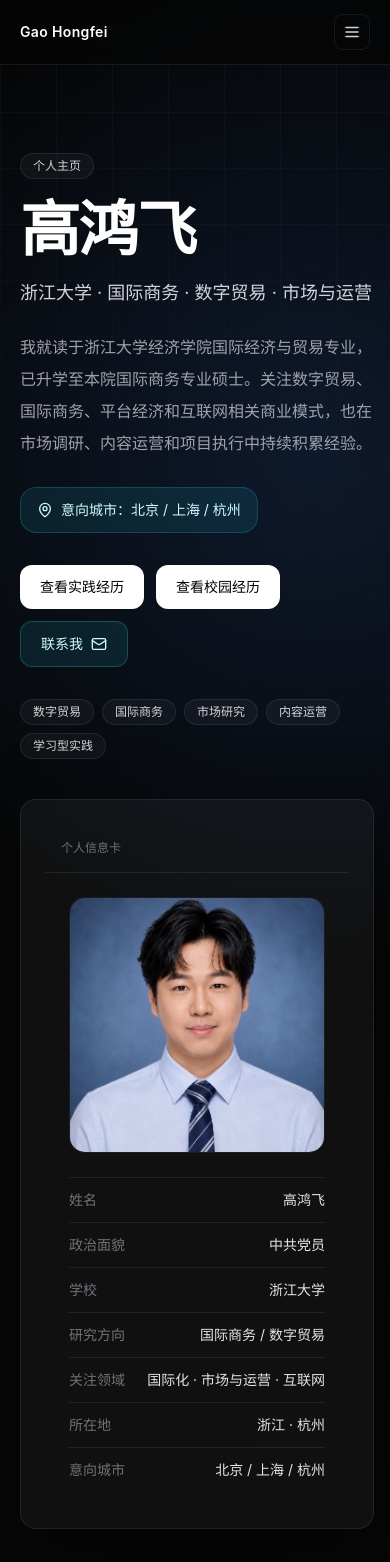
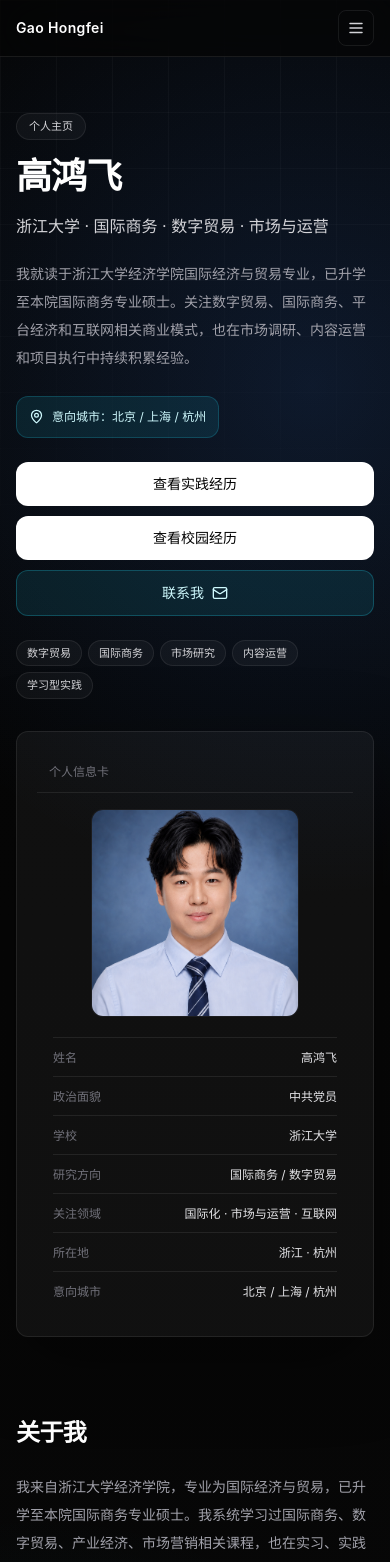
Before and after one commit to gggould-lab/personal-website-build, a Next.js app: page / in a window 390 px wide. Shown: the top 1562 px of the page. Built offline with nearby package versions, Linux system fonts and the light colour scheme.

Commit message:
Optimize mobile layout

```diff
--- a/app/page.tsx
+++ b/app/page.tsx
@@ -25,7 +25,8 @@ function PointText({ text }: { text: string }) {
     const url = text.replace("主页跳转：", "");
     return (
       <>
-        主页跳转：<a href={url} target="_blank" rel="noreferrer" className="text-cyan-200 underline decoration-cyan-400/40 underline-offset-4 transition hover:text-cyan-100">小红书主页</a>
+        <span>主页跳转：</span>
+        <a href={url} target="_blank" rel="noreferrer" className="text-cyan-200 underline decoration-cyan-400/40 underline-offset-4 transition hover:text-cyan-100">小红书主页</a>
       </>
     );
   }
@@ -37,7 +38,7 @@ export default function Home() {
     <main className="site-bg min-h-screen overflow-hidden">
       <div className="fine-grid pointer-events-none fixed inset-0" />
       <Navbar />
-      <div className="relative mx-auto max-w-6xl px-5 pt-28">
+      <div className="relative mx-auto max-w-6xl px-4 pt-20 sm:px-5 sm:pt-28">
         <Hero />
         <About />
         <Education />
@@ -47,7 +48,7 @@ export default function Home() {
         <Skills />
         <Contact />
         <footer className="border-t border-line py-10 text-sm text-zinc-500">
-          <div className="flex flex-col justify-between gap-2 sm:flex-row">
+          <div className="flex flex-col justify-between gap-2 text-xs leading-6 sm:flex-row sm:text-sm">
             <span>Gao Hongfei © 2026</span>
             <span>Built with Next.js · 关于数字贸易、市场研究与学习型实践的个人网站。</span>
           </div>
@@ -59,35 +60,35 @@ export default function Home() {
 
 function Hero() {
   return (
-    <section className="grid min-h-[calc(100vh-7rem)] items-center gap-10 py-10 lg:grid-cols-[1.15fr_0.85fr]">
+    <section className="grid gap-8 py-8 sm:py-10 lg:min-h-[calc(100vh-7rem)] lg:grid-cols-[1.15fr_0.85fr] lg:items-center">
       <MotionDiv initial={{ opacity: 0, y: 18 }} animate={{ opacity: 1, y: 0 }} transition={{ duration: 0.7 }}>
-        <p className="mb-5 inline-flex rounded-full border border-line bg-white/[0.04] px-3 py-1 text-xs text-zinc-300">{profile.badge}</p>
-        <h1 className="text-6xl font-semibold tracking-tight text-white sm:text-7xl">{profile.name}</h1>
-        <p className="mt-5 max-w-2xl text-lg text-zinc-300">{profile.tagline}</p>
-        <p className="mt-6 max-w-2xl leading-8 text-zinc-400"><EmText text={profile.intro} /></p>
-        <div className="mt-7 inline-flex items-center gap-2 rounded-2xl border border-cyan-400/20 bg-cyan-400/10 px-4 py-3 text-sm text-cyan-100">
-          <MapPin size={16} />
+        <p className="mb-4 inline-flex max-w-full rounded-full border border-line bg-white/[0.04] px-3 py-1 text-[11px] text-zinc-300 sm:mb-5 sm:text-xs">{profile.badge}</p>
+        <h1 className="text-4xl font-semibold tracking-tight text-white sm:text-6xl lg:text-7xl">{profile.name}</h1>
+        <p className="mt-4 max-w-2xl text-base leading-7 text-zinc-300 sm:mt-5 sm:text-lg">{profile.tagline}</p>
+        <p className="mt-5 max-w-2xl text-sm leading-7 text-zinc-400 sm:mt-6 sm:text-base sm:leading-8"><EmText text={profile.intro} /></p>
+        <div className="mt-6 inline-flex max-w-full items-center gap-2 rounded-xl border border-cyan-400/20 bg-cyan-400/10 px-3 py-2.5 text-xs leading-5 text-cyan-100 sm:mt-7 sm:rounded-2xl sm:px-4 sm:py-3 sm:text-sm">
+          <MapPin size={15} className="shrink-0" />
           意向城市：{profile.expectedCities}
         </div>
-        <div className="mt-8 flex flex-wrap gap-3">
-          <a className="rounded-xl bg-white px-5 py-3 text-sm font-medium text-black transition hover:bg-zinc-200" href="#experience">查看实践经历</a>
-          <a className="rounded-xl bg-white px-5 py-3 text-sm font-medium text-black transition hover:bg-zinc-200" href="#leadership">查看校园经历</a>
-          <a className="inline-flex items-center gap-2 rounded-xl border border-cyan-400/25 bg-cyan-400/10 px-5 py-3 text-sm font-medium text-cyan-100 transition hover:bg-cyan-400/15" href={`mailto:${profile.email}`}>
+        <div className="mt-6 grid gap-2.5 sm:mt-8 sm:flex sm:flex-wrap sm:gap-3">
+          <a className="rounded-xl bg-white px-5 py-3 text-center text-sm font-medium text-black transition hover:bg-zinc-200" href="#experience">查看实践经历</a>
+          <a className="rounded-xl bg-white px-5 py-3 text-center text-sm font-medium text-black transition hover:bg-zinc-200" href="#leadership">查看校园经历</a>
+          <a className="inline-flex items-center justify-center gap-2 rounded-xl border border-cyan-400/25 bg-cyan-400/10 px-5 py-3 text-sm font-medium text-cyan-100 transition hover:bg-cyan-400/15" href={`mailto:${profile.email}`}>
             联系我 <Mail size={16} />
           </a>
         </div>
-        <div className="mt-8">
+        <div className="mt-6 sm:mt-8">
           <Tags items={profile.keywords} />
         </div>
       </MotionDiv>
       <Reveal delay={0.12}>
-        <Card className="relative mx-auto max-w-sm overflow-hidden p-0">
-          <div className="border-b border-line p-4 text-xs text-zinc-500">个人信息卡</div>
-          <div className="p-6">
-            <div className="relative mx-auto mb-6 h-64 w-64 overflow-hidden rounded-2xl border border-line bg-zinc-950">
+        <Card className="relative mx-auto w-full max-w-sm overflow-hidden p-0">
+          <div className="border-b border-line p-3 text-xs text-zinc-500 sm:p-4">个人信息卡</div>
+          <div className="p-4 sm:p-6">
+            <div className="relative mx-auto mb-5 h-52 w-52 overflow-hidden rounded-xl border border-line bg-zinc-950 sm:mb-6 sm:h-64 sm:w-64 sm:rounded-2xl">
               <Image src="/profile.png" alt="Gao Hongfei portrait" fill className="object-cover object-[center_35%]" priority />
             </div>
-            <div className="space-y-3 text-sm">
+            <div className="space-y-2.5 text-xs sm:space-y-3 sm:text-sm">
               {profileCard.map(([k, v]) => (
                 <div key={k} className="flex justify-between gap-4 border-t border-line pt-3">
                   <span className="text-zinc-500">{k}</span>
@@ -108,14 +109,14 @@ function About() {
     <Section id="about" title="关于我">
       <Reveal>
         <div className="grid gap-6 lg:grid-cols-[0.9fr_1.1fr]">
-          <div className="space-y-5 leading-8 text-zinc-400">
+          <div className="space-y-4 text-sm leading-7 text-zinc-400 sm:space-y-5 sm:text-base sm:leading-8">
             {aboutIntro.map((text) => <p key={text}><EmText text={text} /></p>)}
           </div>
           <div className="grid gap-4">
             {aboutCards.map((card) => (
               <Card key={card.title}>
                 <h3 className="mb-3 font-semibold text-white">{card.title}</h3>
-                <p className="leading-7 text-zinc-400"><EmText text={card.text} /></p>
+                <p className="text-sm leading-7 text-zinc-400 sm:text-base"><EmText text={card.text} /></p>
               </Card>
             ))}
           </div>
@@ -132,10 +133,10 @@ function Education() {
         {education.map((item) => (
           <Reveal key={item.degree}>
             <Card>
-              <p className="text-sm text-accent">{item.time}</p>
-              <h3 className="mt-3 text-xl font-semibold text-white">{item.school}</h3>
-              <p className="mt-1 text-zinc-300">{item.degree}</p>
-              <p className="mt-4 leading-7 text-zinc-400"><EmText text={item.text} /></p>
+              <p className="text-xs text-accent sm:text-sm">{item.time}</p>
+              <h3 className="mt-2 text-lg font-semibold leading-snug text-white sm:mt-3 sm:text-xl">{item.school}</h3>
+              <p className="mt-1 text-sm text-zinc-300 sm:text-base">{item.degree}</p>
+              <p className="mt-3 text-sm leading-7 text-zinc-400 sm:mt-4 sm:text-base"><EmText text={item.text} /></p>
             </Card>
           </Reveal>
         ))}
@@ -150,14 +151,14 @@ function Experience() {
       <div className="space-y-5">
         {experiences.map((item) => (
           <Reveal key={item.org}>
-            <Card className="grid gap-6 md:grid-cols-[220px_1fr]">
+            <Card className="grid gap-5 md:grid-cols-[220px_1fr] md:gap-6">
               <div>
-                <p className="text-sm text-accent">{item.time}</p>
-                <h3 className="mt-3 text-xl font-semibold text-white">{item.org}</h3>
-                <p className="mt-1 text-zinc-400">{item.role}</p>
+                <p className="text-xs text-accent sm:text-sm">{item.time}</p>
+                <h3 className="mt-2 text-lg font-semibold leading-snug text-white sm:mt-3 sm:text-xl">{item.org}</h3>
+                <p className="mt-1 text-sm text-zinc-400 sm:text-base">{item.role}</p>
               </div>
               <div className="space-y-4">
-                <ul className="space-y-2 text-sm leading-7 text-zinc-400">
+                <ul className="space-y-2 text-sm leading-6 text-zinc-400 sm:leading-7">
                   {item.points.map((p) => <li key={p}>· <PointText text={p} /></li>)}
                 </ul>
                 <Tags items={item.tags} />
@@ -175,17 +176,17 @@ function Projects() {
     <Section id="projects" title="学术与竞赛">
       <Reveal>
         <Card className="mb-4">
-          <p className="text-sm text-accent">{projectSummary.title}</p>
-          <p className="mt-3 leading-7 text-zinc-300"><EmText text={projectSummary.text} /></p>
+          <p className="text-xs text-accent sm:text-sm">{projectSummary.title}</p>
+          <p className="mt-3 text-sm leading-7 text-zinc-300 sm:text-base"><EmText text={projectSummary.text} /></p>
         </Card>
       </Reveal>
       <div className="grid gap-4 md:grid-cols-2">
         {projects.map((p, i) => (
           <Reveal key={p.title} delay={i * 0.04}>
             <Card className={i === 0 ? "md:row-span-2" : ""}>
-              <p className="text-sm text-accent">{p.subtitle}</p>
-              <h3 className="mt-3 text-xl font-semibold text-white">{p.title}</h3>
-              <p className="mt-4 leading-7 text-zinc-400"><EmText text={p.text} /></p>
+              <p className="text-xs text-accent sm:text-sm">{p.subtitle}</p>
+              <h3 className="mt-2 text-lg font-semibold leading-snug text-white sm:mt-3 sm:text-xl">{p.title}</h3>
+              <p className="mt-3 text-sm leading-7 text-zinc-400 sm:mt-4 sm:text-base"><EmText text={p.text} /></p>
               <div className="mt-5"><Tags items={p.tags} /></div>
             </Card>
           </Reveal>
@@ -202,8 +203,8 @@ function Leadership() {
         {leadership.map((item) => (
           <Reveal key={item.org}>
             <Card>
-              <p className="text-sm text-accent">{item.time}</p>
-              <h3 className="mt-3 font-semibold text-white">{item.org}</h3>
+              <p className="text-xs text-accent sm:text-sm">{item.time}</p>
+              <h3 className="mt-2 font-semibold leading-snug text-white sm:mt-3">{item.org}</h3>
               <p className="mt-1 text-sm text-zinc-400">{item.role}</p>
               <ul className="mt-4 space-y-2 text-sm leading-6 text-zinc-400">
                 {item.points.map((p) => <li key={p}>· <EmText text={p} /></li>)}
@@ -238,19 +239,19 @@ function Contact() {
   return (
     <Section id="contact" title="联系我">
       <Reveal>
-        <Card className="grid gap-8 md:grid-cols-[1.1fr_0.9fr]">
-          <div className="space-y-5 leading-8 text-zinc-400">
+        <Card className="grid gap-6 md:grid-cols-[1.1fr_0.9fr] md:gap-8">
+          <div className="space-y-4 text-sm leading-7 text-zinc-400 sm:space-y-5 sm:text-base sm:leading-8">
             <p>如果你正在寻找数字贸易、市场调研、新媒体运营、内容策划或学生项目合作方向的实习生 / 项目成员，欢迎联系我。</p>
             <p>我也欢迎与数字贸易、国际商务、平台经济和内容运营相关的交流机会。</p>
-            <div className="flex flex-wrap gap-3 pt-2">
-              <a className="inline-flex items-center gap-2 rounded-xl bg-white px-5 py-3 text-sm font-medium text-black transition hover:bg-zinc-200" href={`mailto:${profile.email}`}><Mail size={16} /> 发送邮件</a>
-              <a className="inline-flex items-center gap-2 rounded-xl border border-line px-5 py-3 text-sm font-medium text-white transition hover:bg-white/10" href="/resume.png" download><Download size={16} /> 下载简历</a>
+            <div className="grid gap-2.5 pt-2 sm:flex sm:flex-wrap sm:gap-3">
+              <a className="inline-flex items-center justify-center gap-2 rounded-xl bg-white px-5 py-3 text-center text-sm font-medium text-black transition hover:bg-zinc-200" href={`mailto:${profile.email}`}><Mail size={16} /> 发送邮件</a>
+              <a className="inline-flex items-center justify-center gap-2 rounded-xl border border-line px-5 py-3 text-sm font-medium text-white transition hover:bg-white/10" href="/resume.png" download><Download size={16} /> 下载简历</a>
             </div>
           </div>
           <div className="space-y-4 text-sm">
             <p className="flex items-center gap-2 text-zinc-300"><Mail size={16} /> {profile.email}</p>
-            <p className="flex items-center gap-2 text-zinc-300"><MapPin size={16} /> {profile.location}</p>
-            <p className="rounded-2xl border border-cyan-400/20 bg-cyan-400/10 p-4 text-cyan-100">意向城市：{profile.expectedCities}</p>
+            <p className="flex items-center gap-2 text-zinc-300"><MapPin size={16} className="shrink-0" /> {profile.location}</p>
+            <p className="rounded-xl border border-cyan-400/20 bg-cyan-400/10 p-4 text-cyan-100 sm:rounded-2xl">意向城市：{profile.expectedCities}</p>
             <p className="text-zinc-500">电话可按需要提供。</p>
           </div>
         </Card>
--- a/components/Navbar.tsx
+++ b/components/Navbar.tsx
@@ -8,7 +8,7 @@ export function Navbar() {
   const [open, setOpen] = useState(false);
   return (
     <header className="fixed inset-x-0 top-0 z-50 border-b border-line bg-ink/70 backdrop-blur-xl">
-      <nav className="mx-auto flex h-16 max-w-6xl items-center justify-between px-5">
+      <nav className="mx-auto flex h-14 max-w-6xl items-center justify-between px-4 sm:h-16 sm:px-5">
         <a href="#" className="text-sm font-semibold tracking-wide text-white">Gao Hongfei</a>
         <div className="hidden items-center gap-7 md:flex">
           {navItems.map((item) => (
@@ -22,10 +22,10 @@ export function Navbar() {
         </button>
       </nav>
       {open && (
-        <div className="border-t border-line bg-ink/95 px-5 py-4 md:hidden">
-          <div className="mx-auto grid max-w-6xl gap-3">
+        <div className="border-t border-line bg-ink/95 px-4 py-3 md:hidden">
+          <div className="mx-auto grid max-w-6xl gap-1">
             {navItems.map((item) => (
-              <a key={item.href} href={item.href} onClick={() => setOpen(false)} className="py-2 text-sm text-zinc-300">
+              <a key={item.href} href={item.href} onClick={() => setOpen(false)} className="rounded-lg px-2 py-2 text-sm text-zinc-300 transition hover:bg-white/5 hover:text-white">
                 {item.label}
               </a>
             ))}
--- a/components/ui.tsx
+++ b/components/ui.tsx
@@ -2,10 +2,10 @@ import type { ReactNode } from "react";
 
 export function Section({ id, eyebrow, title, children }: { id: string; eyebrow?: string; title: string; children: ReactNode }) {
   return (
-    <section id={id} className="scroll-mt-24 py-16 sm:py-20">
-      <div className="mb-8">
+    <section id={id} className="scroll-mt-20 py-12 sm:scroll-mt-24 sm:py-16 lg:py-20">
+      <div className="mb-6 sm:mb-8">
         {eyebrow && <p className="mb-3 text-xs font-medium uppercase tracking-[0.22em] text-accent">{eyebrow}</p>}
-        <h2 className="text-3xl font-semibold tracking-tight text-white sm:text-4xl">{title}</h2>
+        <h2 className="text-2xl font-semibold tracking-tight text-white sm:text-3xl lg:text-4xl">{title}</h2>
       </div>
       {children}
     </section>
@@ -14,7 +14,7 @@ export function Section({ id, eyebrow, title, children }: { id: string; eyebrow?
 
 export function Card({ children, className = "" }: { children: ReactNode; className?: string }) {
   return (
-    <div className={`rounded-2xl border border-line bg-white/[0.045] p-6 shadow-soft transition duration-300 hover:-translate-y-1 hover:border-white/15 hover:bg-white/[0.065] ${className}`}>
+    <div className={`rounded-xl border border-line bg-white/[0.045] p-5 shadow-soft transition duration-300 hover:-translate-y-1 hover:border-white/15 hover:bg-white/[0.065] sm:rounded-2xl sm:p-6 ${className}`}>
       {children}
     </div>
   );
@@ -22,9 +22,9 @@ export function Card({ children, className = "" }: { children: ReactNode; classN
 
 export function Tags({ items }: { items: readonly string[] }) {
   return (
-    <div className="flex flex-wrap gap-2">
+    <div className="flex flex-wrap gap-1.5 sm:gap-2">
       {items.map((tag) => (
-        <span key={tag} className="rounded-full border border-line bg-white/[0.04] px-3 py-1 text-xs text-zinc-300">
+        <span key={tag} className="rounded-full border border-line bg-white/[0.04] px-2.5 py-1 text-[11px] text-zinc-300 sm:px-3 sm:text-xs">
           {tag}
         </span>
       ))}
```
Also changed, not shown: skills/github-desktop-push/SKILL.md (added, +33 -0 lines).
